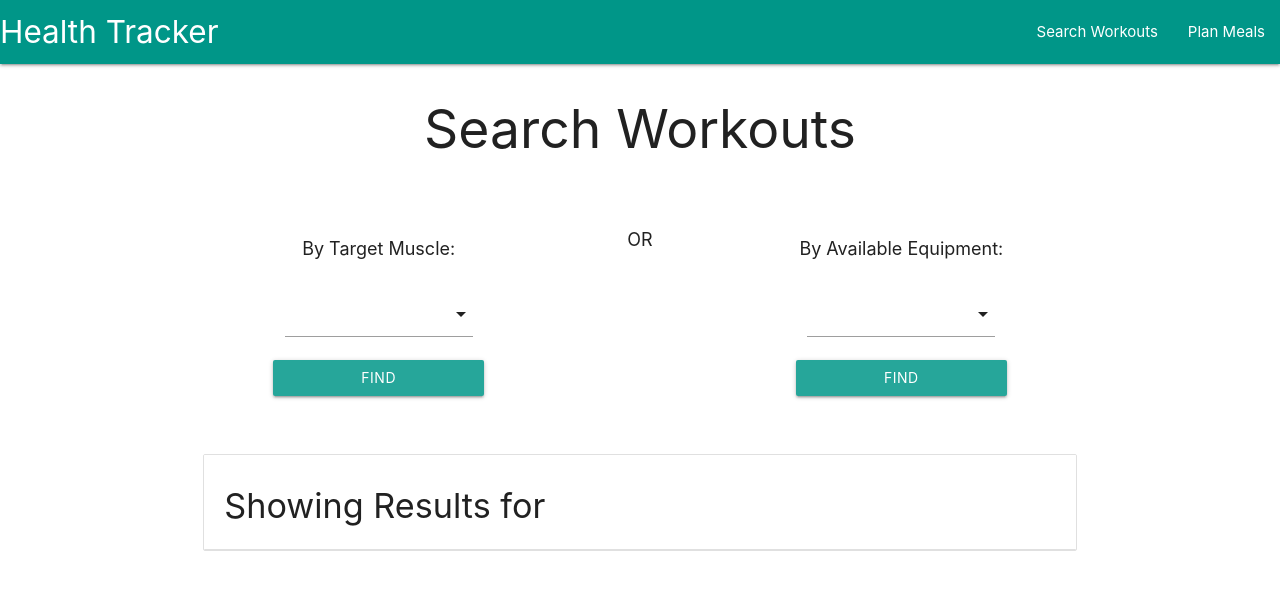
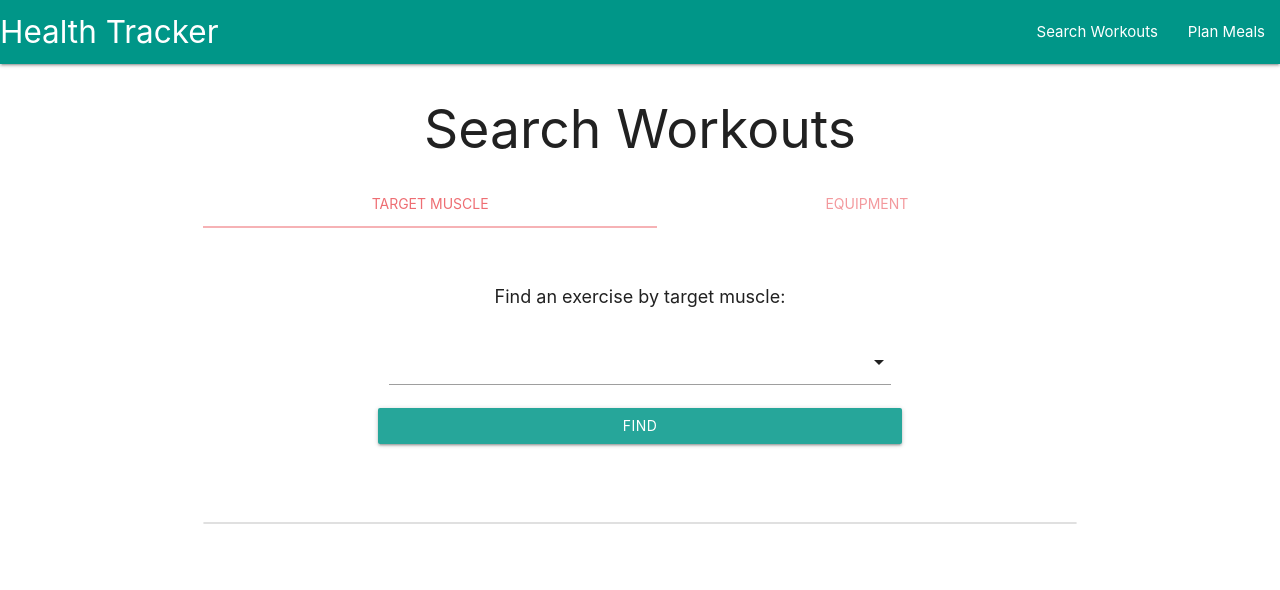
Before and after one commit to sarawrmas/Health-Tracker, a React (Create React App) app: page /workout-search in a window 1280 px wide. Shown: the top 590 px of the page. Built offline with nearby package versions, Linux system fonts and the light colour scheme.

Commit message:
update readme

```diff
--- a/src/components/Collection.js
+++ b/src/components/Collection.js
@@ -13,7 +13,9 @@ const ResultCollection = (props) => {
       <Container>
         <Row>
           <Col className="s12 m12 l12">
-            <Collection header={`Showing Results for ${prettifyString(searchTerm)}`}>
+            <Collection
+            // header={`Showing Results for ${prettifyString(searchTerm)}`}
+            >
               {resultList.map(results => (
                 <CollectionItem key={results.id}>
                   <Modal
--- a/src/pages/Meal.js
+++ b/src/pages/Meal.js
@@ -1,6 +1,6 @@
 import React, { useState } from 'react';
 import M from "materialize-css";
-import { Container, Col, Row, Button, Select, TextInput } from 'react-materialize';
+import { Container, Col, Row, Button, Select, TextInput, Tabs, Tab } from 'react-materialize';
 import ResultCollection from '../components/Collection';
 
 const Meal = () => {
@@ -89,7 +89,20 @@ const Meal = () => {
       <h2 className="center-align">Plan Meals</h2>
       <Container className="center-align">
         <Row>
-          <Col className="s12 m12 l5">
+          <Col s={12} m={12} l={12}>
+          <Tabs className="tabs-fixed-width" closeOnClick={false}>
+          <Tab title="Custom Search">
+            <form className="search-form" onSubmit={displaySearch}>
+            <h3>Search:</h3>
+              <TextInput
+                id="food-search"
+                placeholder="Chicken, Lentils, Smoothie..."
+                onChange={(e) => setSearchInput(e.target.value)}
+              />
+              <Button>Find</Button>
+            </form>
+            </Tab>
+            <Tab title="By diet">
             <form className="search-form" onSubmit={displayDiet}>
               <h3>Select from diets:</h3>
               <Select onChange={handleChange} value="">
@@ -102,20 +115,14 @@ const Meal = () => {
               </Select>
               <Button>Find</Button>
             </form>
-          </Col>
-          <Col className="s12 m12 l2">
+            </Tab>
+          {/* </Col>
+          <Col s={12} m={12} l={2}>
             <h3 className="form-separator">OR</h3>
           </Col>
-          <Col className="s12 m12 l5">
-            <form className="search-form" onSubmit={displaySearch}>
-            <h3>Search:</h3>
-              <TextInput
-                id="food-search"
-                placeholder="Chicken, Lentils, Smoothie..."
-                onChange={(e) => setSearchInput(e.target.value)}
-              />
-              <Button>Find</Button>
-            </form>
+          <Col s={12} m={12} l={5}> */}
+
+          </Tabs>
           </Col>
         </Row>
       </Container>
--- a/src/pages/Workout.js
+++ b/src/pages/Workout.js
@@ -1,5 +1,5 @@
 import React, { useState } from 'react';
-import { Container, Col, Row, Button, Select } from 'react-materialize';
+import { Container, Col, Row, Button, Select, Tabs, Tab } from 'react-materialize';
 import ResultCollection from '../components/Collection';
 import { prettifyString } from '../utils/helpers';
 
@@ -21,7 +21,7 @@ const Workout = () => {
   const handleChange = (e) => {
     e.preventDefault();
     setSearchTerm(e.target.value);
-    setSearchCategory(searchQuery.find(({ slug }) => slug === e.target.value).category)
+    setSearchCategory(searchQuery.find(({ name }) => name === e.target.value).category)
   }
 
   const searchQuery = [
@@ -88,9 +88,11 @@ const Workout = () => {
       <h2 className="center-align">Search Workouts</h2>
       <Container className="center-align">
         <Row>
-          <Col className="s12 m12 l5">
+          <Col s={12} m={12} l={12}>
+          <Tabs className="tabs-fixed-width">
+            <Tab title="Target Muscle">
             <form className="search-form" onSubmit={displayWorkouts}>
-              <h3>By Target Muscle:</h3>
+              <h3>Find an exercise by target muscle:</h3>
               <Select onChange={handleChange} value="">
                 <option disabled value="" />
                 {searchQuery.filter(list => list.category === "target").map(muscle =>(
@@ -101,13 +103,15 @@ const Workout = () => {
               </Select>
               <Button>Find</Button>
             </form>
-          </Col>
-          <Col className="s12 m12 l2">
+            </Tab>
+          {/* </Col>
+          <Col s={12} m={12} l={2}>
             <h3 className="form-separator">OR</h3>
           </Col>
-          <Col className="s12 m12 l5">
+          <Col s={12} m={12} l={5}> */}
+          <Tab title="Equipment">
             <form className="search-form" onSubmit={displayWorkouts}>
-            <h3>By Available Equipment:</h3>
+            <h3>Find an exercise by equipment:</h3>
               <Select onChange={handleChange} value="">
                 <option disabled value="" />
                 {searchQuery.filter(list => list.category === "equipment").map(equipment =>(
@@ -118,6 +122,8 @@ const Workout = () => {
               </Select>
               <Button>Find</Button>
             </form>
+            </Tab>
+            </Tabs>
           </Col>
         </Row>
       </Container>
```
Also changed, not shown: 2 other files (tests, documents, lock files or other folders).
